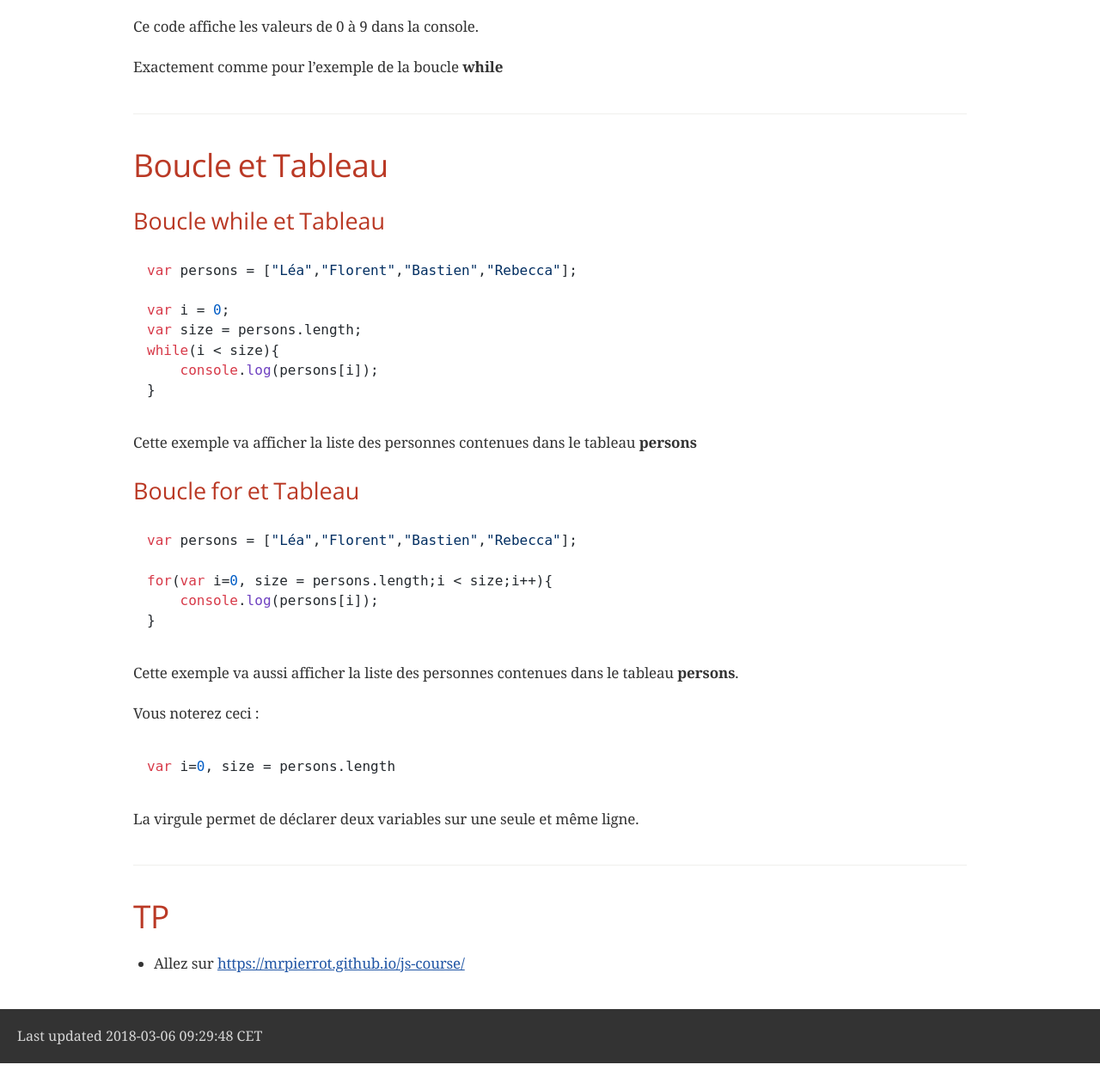
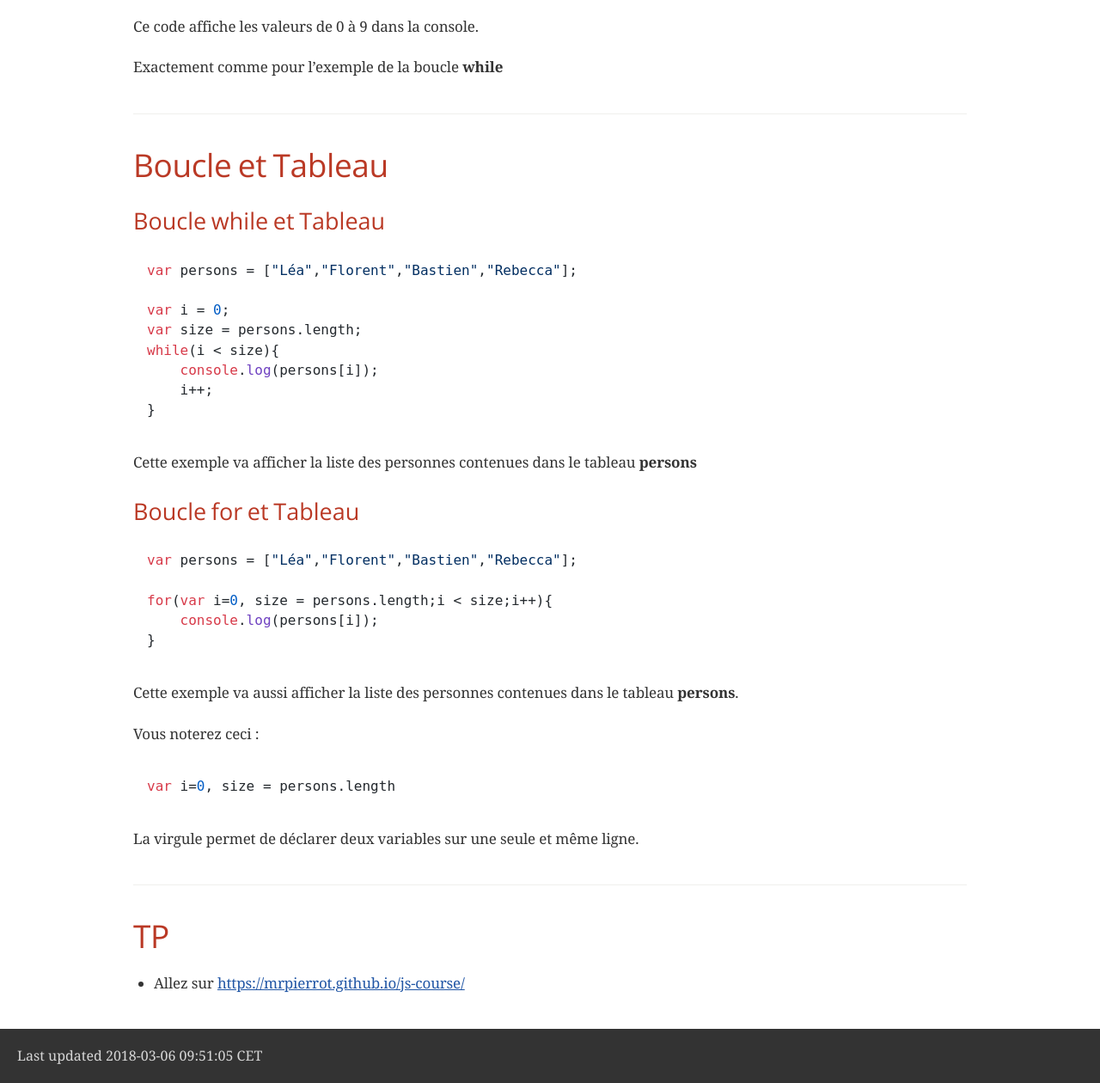
Before and after one commit to mrpierrot/js-course, a website: page courses/course-02/index.page.html in a window 1280 px wide. Shown: the part 6587-7847 px from the top of the page at 86% size. Before the commit the page ends 7824 px from the top, so only its background shows below. Drawn offline with nearby package versions, Linux system fonts and the light colour scheme; a web font is replaced by a local one.

Commit message:
fix course 2

```diff
--- a/courses/course-02/index.page.html
+++ b/courses/course-02/index.page.html
@@ -826,6 +826,7 @@ var i = 0;
 var size = persons.length;
 while(i &lt; size){
     console.log(persons[i]);
+    i++;
 }</code></pre>
 </div>
 </div>
@@ -876,7 +877,7 @@ for(var i=0, size = persons.length;i &lt; size;i++){
 </div>
 <div id="footer">
 <div id="footer-text">
-Last updated 2018-03-06 09:29:48 CET
+Last updated 2018-03-06 09:51:05 CET
 </div>
 </div>
 <link rel="stylesheet" href="https://cdnjs.cloudflare.com/ajax/libs/highlight.js/9.12.0/styles/github.min.css">
```
Also changed, not shown: courses/course-02/index.html (+1 -0 lines), 1 other file.
